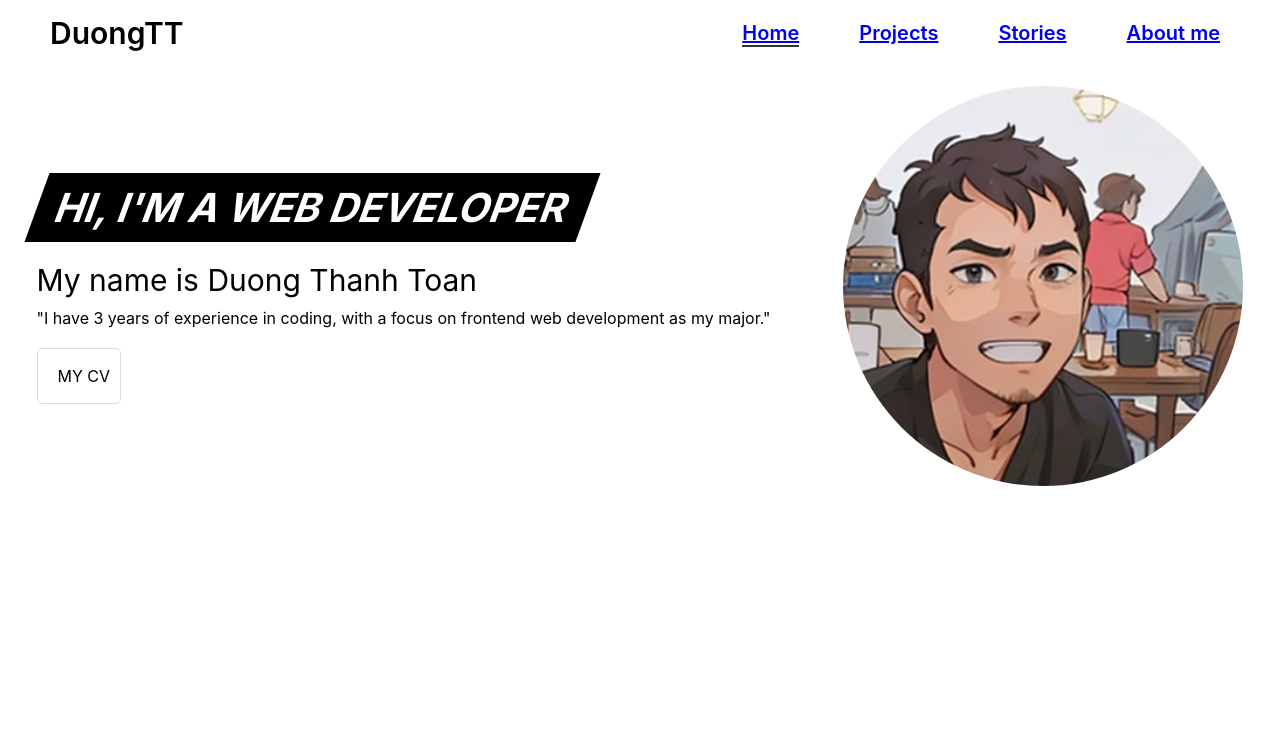
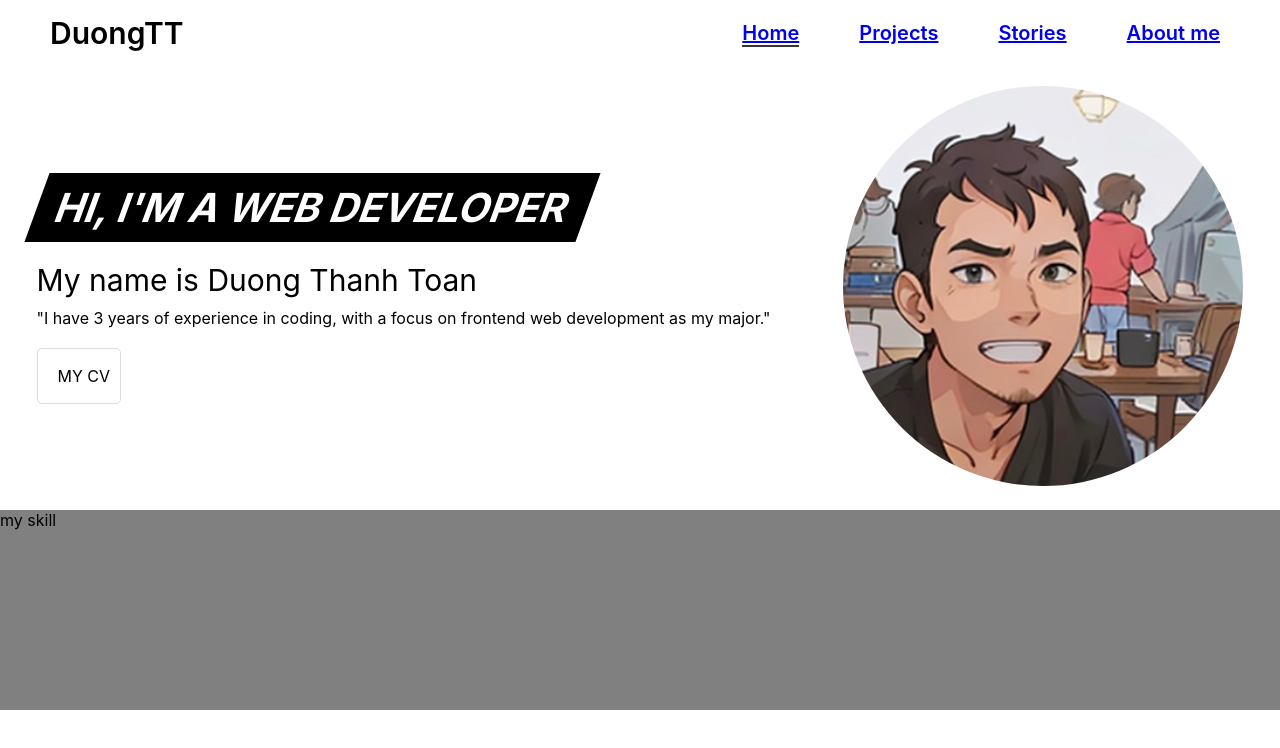
Before and after one commit to thanhtoan0306/duongpay, a React (Create React App) app: page / in a window 1280 px wide. Shown: the top 748 px of the page. Built offline with nearby package versions, Linux system fonts and the light colour scheme.

Commit message:
fill the blank room

```diff
--- a/src/container/HomePage/index.js
+++ b/src/container/HomePage/index.js
@@ -23,6 +23,9 @@ const HomePage = () => {
           </div>
         </div>
       </div>
+      <div style={{height: 200, width: '100%', background: 'gray', marginTop: 20}}>
+        my skill
+      </div>
     </div>
   );
 };
```
